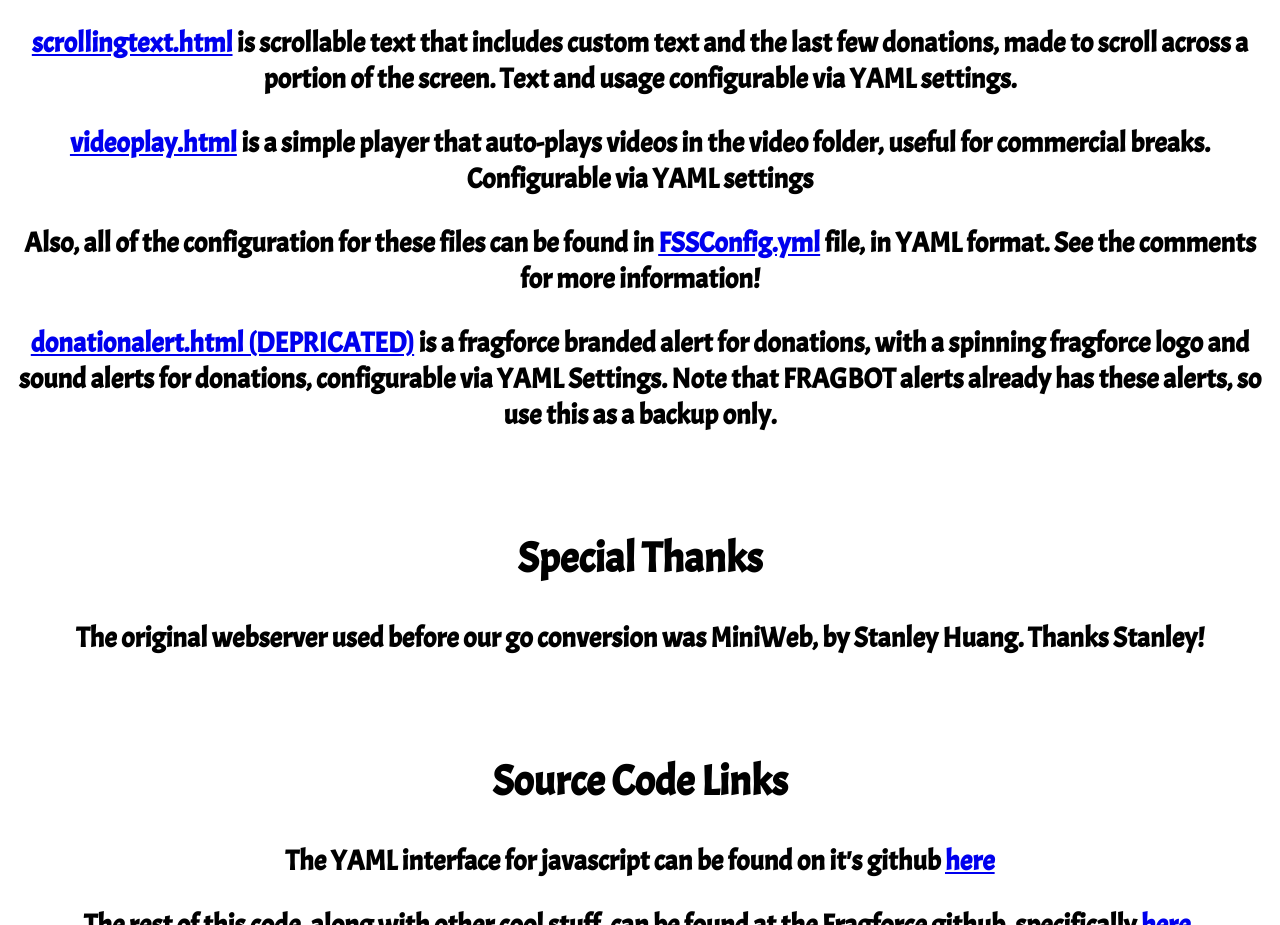
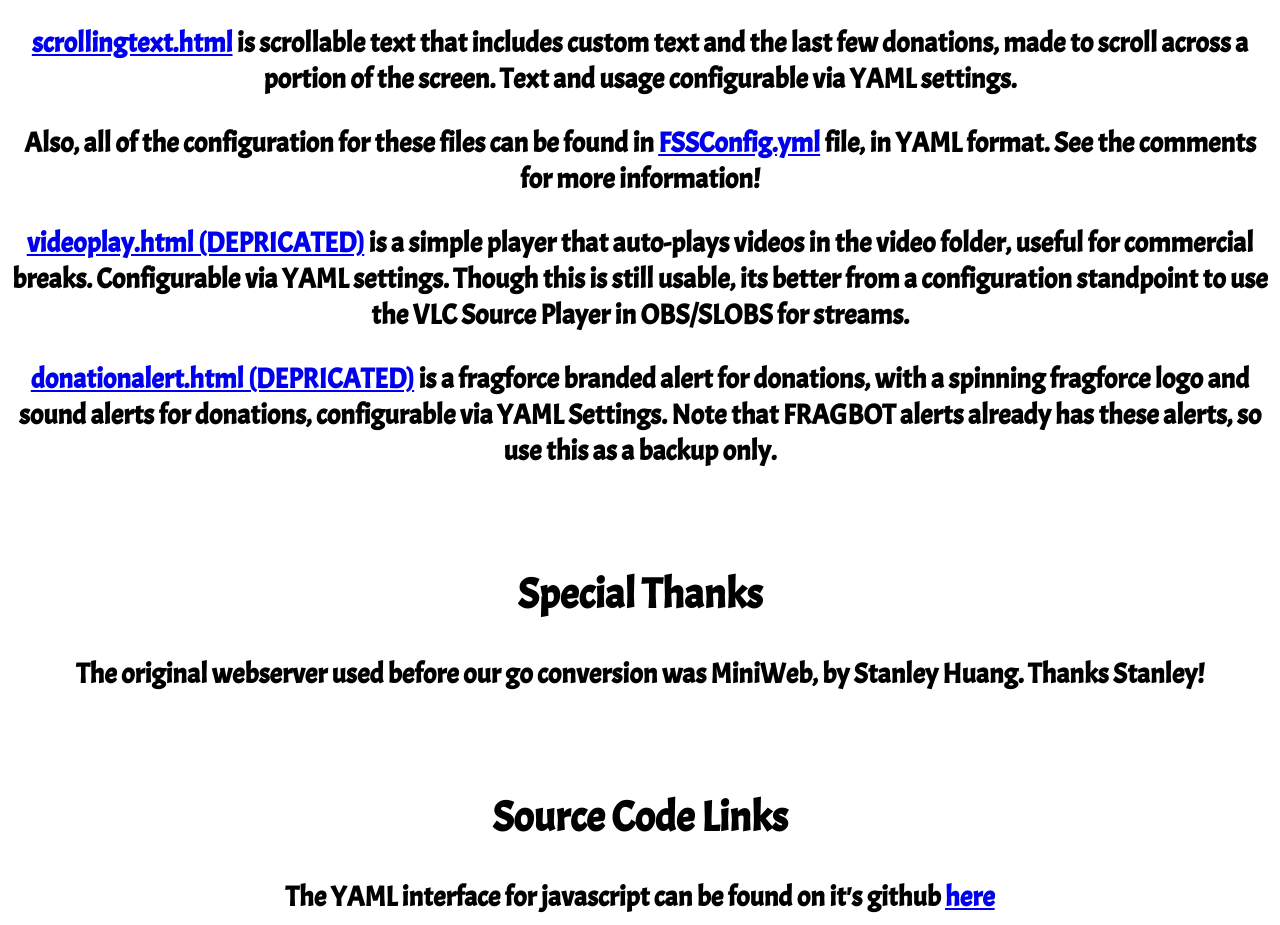
Before and after one commit to fragforce/FragStreamsourcer, a plain HTML site: page htdocs/index.htm in a window 1280 px wide. Shown: the part 850-1775 px from the top of the page. Drawn offline with Linux system fonts and the light colour scheme.

Commit message:
depricate videoplayer in docs

```diff
--- a/htdocs/index.htm
+++ b/htdocs/index.htm
@@ -38,12 +38,13 @@
 			donations, made to scroll across a portion of the screen.  Text and usage configurable via YAML settings.
 		</p>
 		<p>
-			<a href="/videoplay.html">videoplay.html</a> is a simple player that auto-plays videos in the video folder,
-			 useful for commercial breaks.  Configurable via YAML settings
+			Also, all of the configuration for these files can be found in
+			<a href="/FSSConfig.yml">FSSConfig.yml</a> file, in YAML format.  See the comments for more information!
 		</p>
 		<p>
-			Also, all of the configuration for these files can be found in
-			<a href="/FSSConfig.yml">FSSConfig.yml</a> file, in YAML format.  See the comments for more information!
+			<a href="/videoplay.html">videoplay.html (DEPRICATED)</a> is a simple player that auto-plays videos in the video folder,
+			 useful for commercial breaks.  Configurable via YAML settings.  Though this is still usable, its better from a
+			 configuration standpoint to use the VLC Source Player in OBS/SLOBS for streams.
 		</p>
 		<p>
 			<a href="/donationalert.html">donationalert.html (DEPRICATED)</a> is a fragforce branded alert for donations, with a
```
Also changed, not shown: htdocs/videoplay.html (+4 -0 lines).
